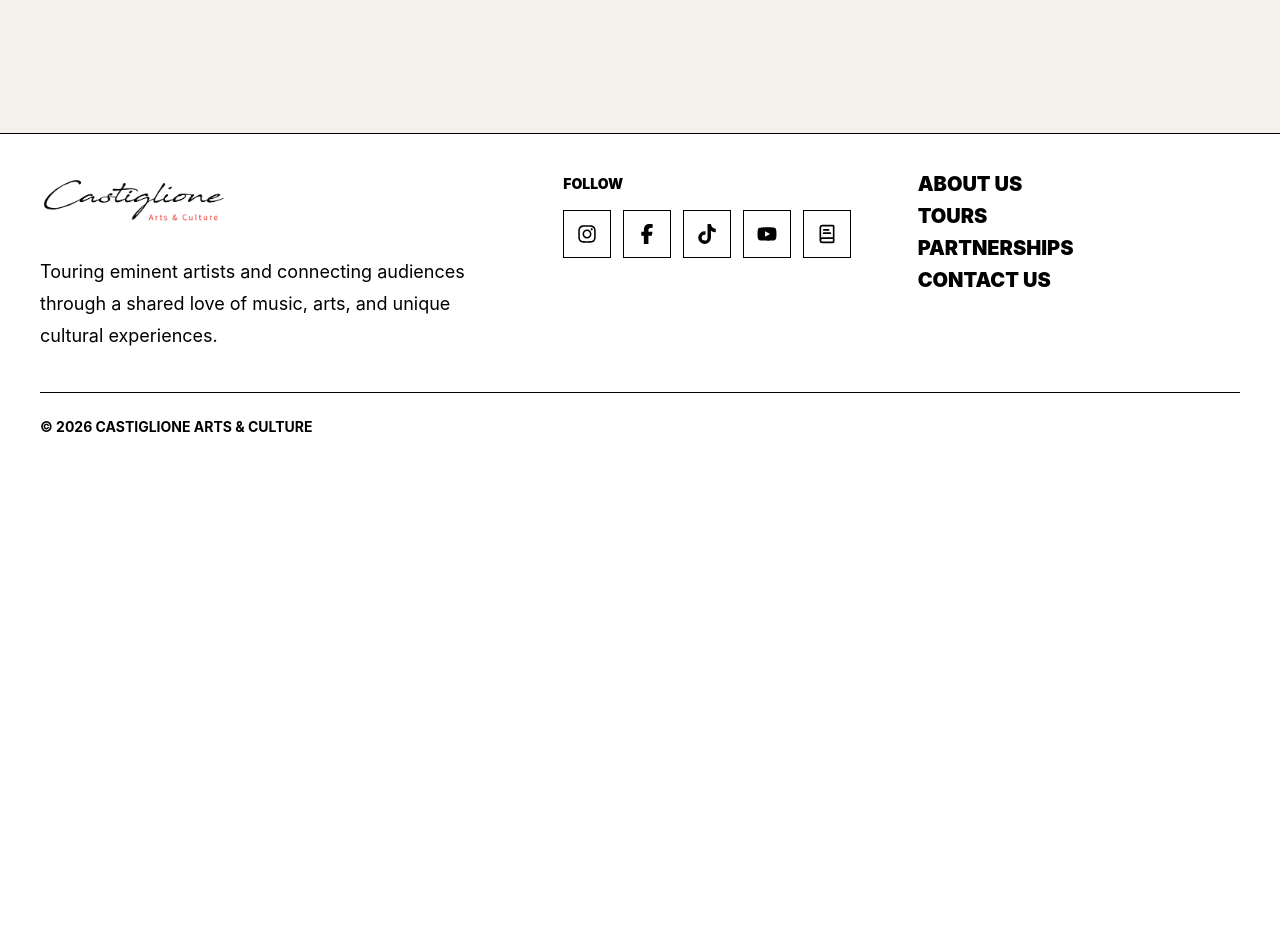
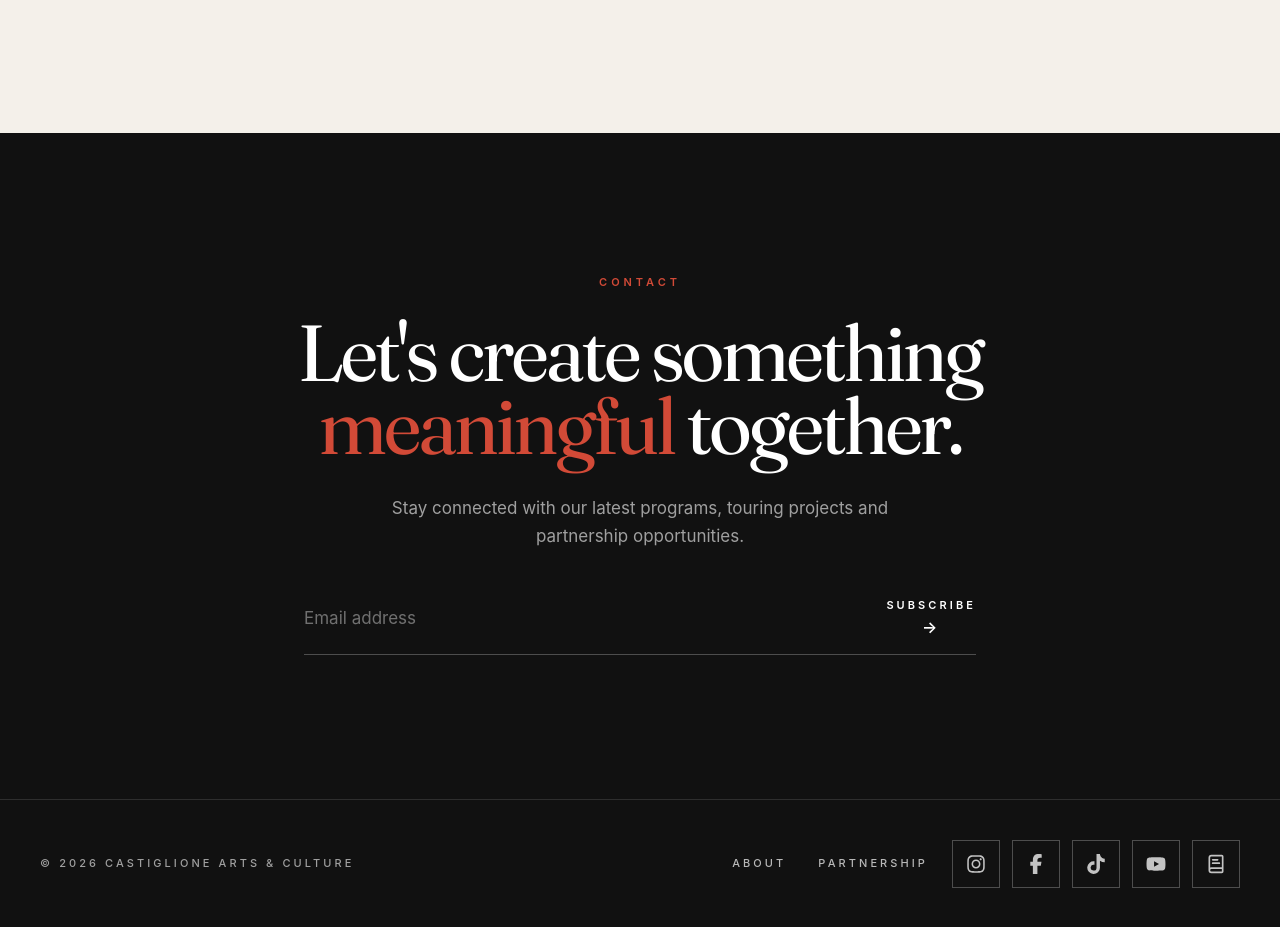
Before and after one commit to helenyucac/castiglione-arts-music-website, a Next.js app: page / in a window 1280 px wide. Shown: the part 5380-6307 px from the top of the page. Before the commit the page ends 5857 px from the top, so only its background shows below. Built offline with nearby package versions, Linux system fonts and the light colour scheme.

Commit message:
Redesign footer as editorial contact section

```diff
--- a/components/Footer.tsx
+++ b/components/Footer.tsx
@@ -1,59 +1,92 @@
-import Image from "next/image";
 import Link from "next/link";
 import { SocialLinks } from "@/components/SocialLinks";
 
 const footerNav = [
-  { label: "About Us", href: "/about" },
-  { label: "Tours", href: "/tours" },
-  { label: "Partnerships", href: "/partnerships" },
-  { label: "Contact Us", href: "/contact" },
+  { label: "About", href: "/about" },
+  { label: "Partnership", href: "/partnerships" },
 ];
 
 export function Footer() {
   return (
-    <footer id="contact" className="border-t border-black bg-white text-black">
-      <div className="mx-auto w-full max-w-[1760px] px-4 py-10 sm:px-6 lg:px-10">
-        <div className="grid gap-10 border-b border-black pb-10 lg:grid-cols-[1fr_1.4fr]">
-          <div>
-            <Link href="/" className="inline-flex items-center" aria-label="Castiglione home">
-              <Image
-                src="/media/castiglione-logo.webp"
-                alt="Castiglione"
-                width={496}
-                height={137}
-                className="h-10 w-auto object-contain sm:h-[52px]"
+    <footer id="contact" className="bg-[#111111] text-white">
+      <div className="mx-auto w-full max-w-[1760px] px-4 sm:px-6 lg:px-10">
+        <div className="mx-auto flex max-w-3xl flex-col items-center py-24 text-center sm:py-28 lg:py-36">
+          <p
+            className="mb-7 text-[11px] font-semibold uppercase leading-none tracking-[0.36em] text-[#d24a37] antialiased"
+            style={{ fontFamily: "Inter, sans-serif" }}
+          >
+            CONTACT
+          </p>
+
+          <h2
+            className="m-0 text-[clamp(3rem,6.2vw,5.4rem)] font-medium leading-[0.92] tracking-[-0.04em] text-white antialiased"
+            style={{
+              fontFamily:
+                'Fraunces, Canela, "Canela Deck", "Cormorant Garamond", serif',
+            }}
+          >
+            <span className="block">Let&apos;s create something</span>
+            <span className="block">
+              <span className="text-[#d24a37]">meaningful</span> together.
+            </span>
+          </h2>
+
+          <p
+            className="mt-8 max-w-xl text-[17px] font-normal leading-[1.65] text-white/60 antialiased"
+            style={{ fontFamily: "Inter, sans-serif" }}
+          >
+            Stay connected with our latest programs, touring projects and
+            partnership opportunities.
+          </p>
+
+          <form className="mt-12 flex w-full max-w-2xl flex-col gap-4 border-b border-white/25 pb-4 sm:flex-row sm:items-end sm:gap-8">
+            <label className="sr-only" htmlFor="footer-email">
+              Email address
+            </label>
+            <input
+              id="footer-email"
+              name="email"
+              type="email"
+              placeholder="Email address"
+              className="min-h-10 flex-1 bg-transparent text-left text-[17px] leading-none text-white outline-none placeholder:text-white/40"
+              style={{ fontFamily: "Inter, sans-serif" }}
             />
-            </Link>
-            <p className="mt-6 max-w-md text-lg leading-8">
-              Touring eminent artists and connecting audiences through a shared
-              love of music, arts, and unique cultural experiences.
-            </p>
+            <button
+              type="button"
+              className="flex min-h-10 flex-col items-start justify-center text-left text-[11px] font-semibold uppercase leading-none tracking-[0.28em] text-white transition-opacity duration-150 hover:opacity-70 sm:items-center sm:text-center"
+              style={{ fontFamily: "Inter, sans-serif" }}
+            >
+              <span>SUBSCRIBE</span>
+              <span className="mt-2 text-base leading-none">→</span>
+            </button>
+          </form>
+        </div>
       </div>
 
-          <div className="grid gap-8 md:grid-cols-2">
-            <div>
-              <p className="mb-4 text-sm font-black uppercase tracking-normal">Follow</p>
-              <SocialLinks className="justify-start" variant="footer" />
-            </div>
+      <div className="border-t border-[rgba(255,255,255,0.12)]">
+        <div className="mx-auto flex w-full max-w-[1760px] flex-col gap-8 px-4 py-10 sm:px-6 lg:flex-row lg:items-center lg:justify-between lg:px-10">
+          <p
+            className="text-[11px] font-medium uppercase leading-none tracking-[0.28em] text-white/60 antialiased"
+            style={{ fontFamily: "Inter, sans-serif" }}
+          >
+            © 2026 CASTIGLIONE ARTS & CULTURE
+          </p>
 
-            <div>
-              <div className="grid gap-3">
+          <div className="flex flex-col gap-6 sm:flex-row sm:items-center sm:justify-between lg:justify-end">
+            <nav className="flex flex-wrap items-center gap-x-8 gap-y-4" aria-label="Footer navigation">
               {footerNav.map((item) => (
                 <Link
                   key={item.href}
                   href={item.href}
-                    className="text-lg font-black uppercase leading-none underline-offset-4 hover:underline sm:text-xl"
+                  className="text-[11px] font-medium uppercase leading-none tracking-[0.28em] text-white/70 antialiased transition-opacity duration-150 hover:opacity-70"
+                  style={{ fontFamily: "Inter, sans-serif" }}
                 >
                   {item.label}
                 </Link>
               ))}
+            </nav>
+            <SocialLinks className="justify-start sm:justify-end" variant="footer" />
           </div>
-            </div>
-          </div>
-        </div>
-
-        <div className="pt-6 text-sm font-bold uppercase tracking-normal">
-          <p>© 2026 Castiglione Arts & Culture</p>
         </div>
       </div>
     </footer>
--- a/components/SocialLinks.tsx
+++ b/components/SocialLinks.tsx
@@ -24,9 +24,13 @@ type SocialLinksProps = {
 };
 
 export function SocialLinks({ className = "", variant = "hero" }: SocialLinksProps) {
+  const baseClass =
+    variant === "footer"
+      ? "grid size-11 place-items-center border transition duration-200 sm:size-12"
+      : "grid size-11 place-items-center border transition duration-200 hover:-translate-y-0.5 hover:shadow-[0_10px_24px_rgba(17,17,17,0.14)] sm:size-12";
   const iconClass =
     variant === "footer"
-      ? "border-black text-black hover:bg-black hover:text-white"
+      ? "border-white/25 text-white/75 hover:border-white/45 hover:bg-white/5 hover:text-white hover:opacity-75"
       : "border-white/70 bg-white/10 text-white backdrop-blur hover:border-white hover:bg-white hover:text-black";
 
   return (
@@ -41,7 +45,7 @@ export function SocialLinks({ className = "", variant = "hero" }: SocialLinksPro
             target="_blank"
             rel="noopener noreferrer"
             aria-label={item.label}
-            className={`grid size-11 place-items-center border transition duration-200 hover:-translate-y-0.5 hover:shadow-[0_10px_24px_rgba(17,17,17,0.14)] sm:size-12 ${iconClass}`}
+            className={`${baseClass} ${iconClass}`}
           >
             <Icon aria-hidden="true" size={20} />
           </a>
```
Lines whose indentation alone changed are shown as unchanged.
